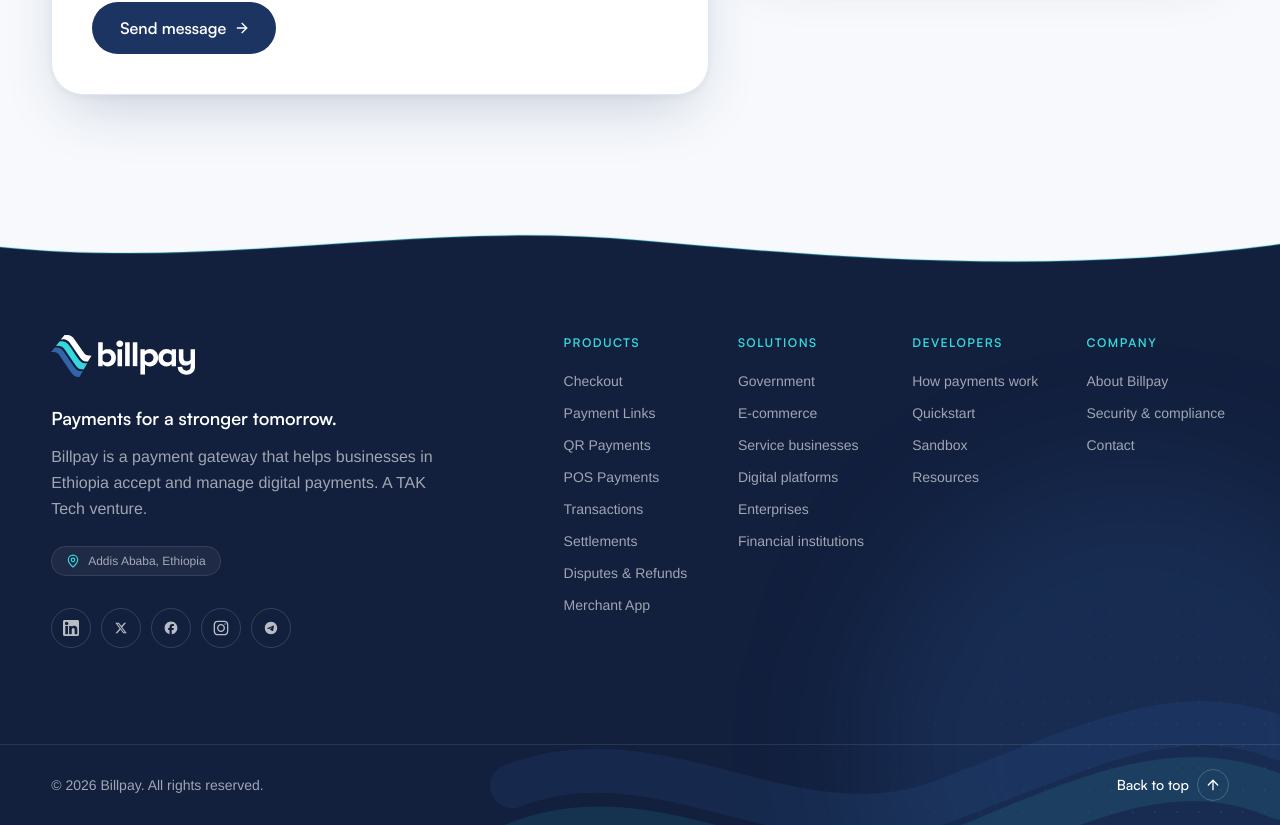
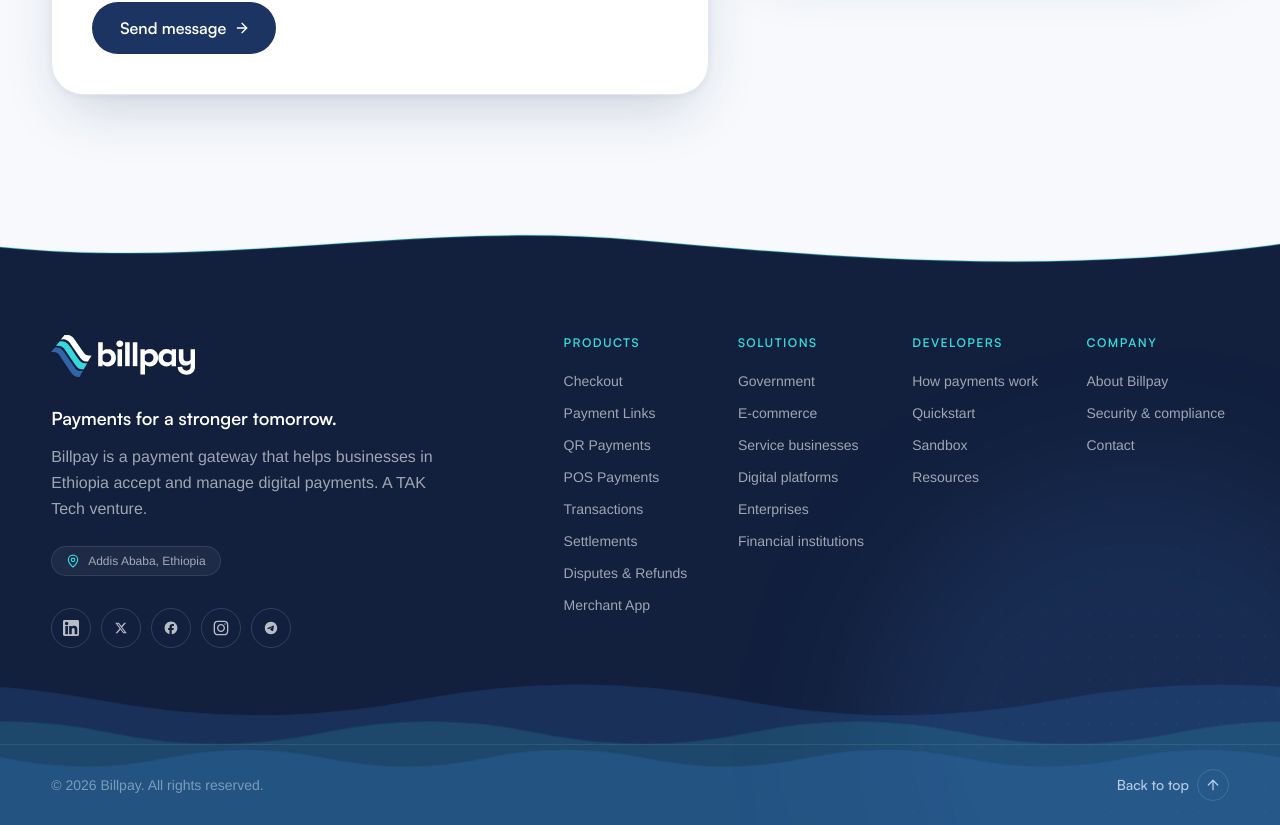
Before and after one commit to BillPayEthiopia/bill-site, a Next.js app: page /contact in a window 1280 px wide. Shown: the part 1360-2185 px from the top of the page. Built offline with nearby package versions, Linux system fonts and the light colour scheme.

Commit message:
Shared flowing waves for hero and footer

```diff
--- a/src/components/landing/hero/HeroWaves.tsx
+++ b/src/components/landing/hero/HeroWaves.tsx
@@ -1,59 +1,6 @@
-/*
- * Three layers of water at the bottom of the hero, echoing the logo's three bands.
- * Each layer is a repeating wave twice the screen width that drifts sideways forever,
- * while gently rising and falling. Pure CSS: no JavaScript, very light.
- */
+import { Waves } from "@/components/ui/Waves";
 
-const WIDTH = 2880; // two copies of a 1440 design width, so the drift loops seamlessly
-const HEIGHT = 160;
-
-/** A smooth wave across the full width, filled down to the bottom. */
-function wavePath(baseline: number, amplitude: number, wavelength: number) {
-  const half = wavelength / 2;
-  let d = `M0 ${baseline} Q ${wavelength / 4} ${baseline - amplitude} ${half} ${baseline}`;
-  for (let x = half; x < WIDTH; x += half) d += ` T ${x + half} ${baseline}`;
-  return `${d} L ${WIDTH} ${HEIGHT} L 0 ${HEIGHT} Z`;
+/** The hero's flowing waves, light version. */
+export function HeroWaves() {
+  return <Waves tone="light" className="absolute inset-x-0 bottom-0 h-40 sm:h-48" />;
 }
-
-type Layer = {
-  baseline: number;
-  amplitude: number;
-  /** Must divide 1440 evenly, so the loop has no seam. */
-  wavelength: number;
-  /** Seconds for one full drift. Slower layers feel further away. */
-  drift: number;
-  reverse?: boolean;
-  /** Seconds for one rise and fall. */
-  bob: number;
-  className: string;
-};
-
-/** Back to front: far and slow, then nearer and quicker. */
-const LAYERS: Layer[] = [
-  { baseline: 64, amplitude: 22, wavelength: 720, drift: 32, bob: 7, className: "fill-aqua/15" },
-  { baseline: 88, amplitude: 16, wavelength: 480, drift: 22, reverse: true, bob: 5.5, className: "fill-blue/10" },
-  { baseline: 112, amplitude: 12, wavelength: 360, drift: 15, bob: 4.5, className: "fill-white" },
-];
-
-export function HeroWaves() {
-  return (
-    <div aria-hidden="true" className="pointer-events-none absolute inset-x-0 bottom-0 h-40 overflow-hidden sm:h-48">
-      {LAYERS.map((layer, index) => (
-        <div
-          key={index}
-          className="absolute inset-0"
-          style={{ animation: `wave-bob ${layer.bob}s ease-in-out ${index * -1.5}s infinite alternate` }}
-        >
-          <div
-            className="absolute inset-y-0 left-0 w-[200%]"
-            style={{ animation: `wave-drift ${layer.drift}s linear infinite${layer.reverse ? " reverse" : ""}` }}
-          >
-            <svg viewBox={`0 0 ${WIDTH} ${HEIGHT}`} preserveAspectRatio="none" className="size-full">
-              <path d={wavePath(layer.baseline, layer.amplitude, layer.wavelength)} className={layer.className} />
-            </svg>
-          </div>
-        </div>
-      ))}
-    </div>
-  );
-}
--- a/src/components/layout/Footer.tsx
+++ b/src/components/layout/Footer.tsx
@@ -6,6 +6,8 @@
 import { WaveDivider } from "@/components/ui/WaveDivider";
 import { footerContent } from "@/content/footer";
 import { navGroups } from "@/content/navigation";
+import { Waves } from "@/components/ui/Waves";
+
 
 /** Underline that grows from the left on hover. */
 const linkClass =
@@ -21,37 +23,12 @@
       {/* Wave edge flowing out of the grey CTA section above */}
       <WaveDivider position="top" fill="fill-surface" />
 
-      {/* Decorative layers */}
+      <Waves tone="dark" className="absolute inset-x-0 bottom-0 h-44 sm:h-56" />
       <div aria-hidden="true" className="pointer-events-none absolute inset-0 -z-10">
+        <div className="absolute inset-x-0 top-0 h-px bg-linear-to-r from-transparent via-aqua to-transparent" />
         <div className="absolute inset-0 bg-[radial-gradient(circle,rgb(255_255_255/0.06)_1px,transparent_1px)] bg-[size:22px_22px] [mask-image:radial-gradient(ellipse_50%_60%_at_100%_100%,black,transparent)]" />
         <div className="absolute -bottom-48 -right-32 size-[34rem] rounded-full bg-blue/20 blur-3xl" />
-        <FlowingRibbons
-          viewBox="0 0 800 300"
-          strokeWidth={44}
-          className="absolute -bottom-16 right-0 h-72 w-[60%]"
-          ribbons={[
-            {
-              shapes: [
-                "M0 200 C 150 120, 300 280, 450 200 S 700 90, 800 150",
-                "M0 188 C 160 140, 290 260, 450 214 S 690 110, 800 138",
-              ],
-              className: "stroke-blue/15",
-              glowClassName: "stroke-aqua/30",
-              breathe: 10,
-              glowDelay: 1,
-            },
-            {
-              shapes: [
-                "M0 260 C 150 180, 300 340, 450 260 S 700 150, 800 210",
-                "M0 248 C 160 200, 290 320, 450 274 S 690 170, 800 198",
-              ],
-              className: "stroke-aqua/10",
-              glowClassName: "stroke-aqua/20",
-              breathe: 12,
-              glowDelay: 4,
-            },
-          ]}
-        />
+        <Waves tone="dark" className="absolute inset-x-0 bottom-0 h-44 sm:h-56" />
       </div>
 
       <Container className="grid gap-14 pb-20 pt-24 lg:grid-cols-[1.3fr_2fr] lg:gap-20 lg:pb-24 lg:pt-32">
--- /dev/null
+++ b/src/components/ui/Waves.tsx
@@ -0,0 +1,74 @@
+import { cn } from "@/lib/utils";
+
+/*
+ * Three layers of water, echoing the logo's three bands. Each layer is a repeating
+ * wave twice the container width that drifts sideways forever while gently rising
+ * and falling. Pure CSS: no JavaScript, very light.
+ */
+
+const WIDTH = 2880; // two copies of a 1440 design width, so the drift loops seamlessly
+const HEIGHT = 160;
+
+/** A smooth wave across the full width, filled down to the bottom. */
+function wavePath(baseline: number, amplitude: number, wavelength: number) {
+  const half = wavelength / 2;
+  let d = `M0 ${baseline} Q ${wavelength / 4} ${baseline - amplitude} ${half} ${baseline}`;
+  for (let x = half; x < WIDTH; x += half) d += ` T ${x + half} ${baseline}`;
+  return `${d} L ${WIDTH} ${HEIGHT} L 0 ${HEIGHT} Z`;
+}
+
+type Layer = {
+  baseline: number;
+  amplitude: number;
+  /** Must divide 1440 evenly, so the loop has no seam. */
+  wavelength: number;
+  /** Seconds for one full drift. Slower layers feel further away. */
+  drift: number;
+  reverse?: boolean;
+  /** Seconds for one rise and fall. */
+  bob: number;
+  className: string;
+};
+
+const SHAPES = [
+  { baseline: 64, amplitude: 22, wavelength: 720, drift: 32, bob: 7 },
+  { baseline: 88, amplitude: 16, wavelength: 480, drift: 22, reverse: true, bob: 5.5 },
+  { baseline: 112, amplitude: 12, wavelength: 360, drift: 15, bob: 4.5 },
+];
+
+/** Back to front. Light: front layer is white, melting into the next section. */
+const TONES: Record<"light" | "dark", string[]> = {
+  light: ["fill-aqua/15", "fill-blue/10", "fill-white"],
+  dark: ["fill-blue/15", "fill-aqua/[0.07]", "fill-blue/20"],
+};
+
+type WavesProps = {
+  tone?: "light" | "dark";
+  /** Position and height, e.g. "absolute inset-x-0 bottom-0 h-48". */
+  className?: string;
+};
+
+export function Waves({ tone = "light", className }: WavesProps) {
+  const layers: Layer[] = SHAPES.map((shape, index) => ({ ...shape, className: TONES[tone][index] }));
+
+  return (
+    <div aria-hidden="true" className={cn("pointer-events-none overflow-hidden", className)}>
+      {layers.map((layer, index) => (
+        <div
+          key={index}
+          className="absolute inset-0"
+          style={{ animation: `wave-bob ${layer.bob}s ease-in-out ${index * -1.5}s infinite alternate` }}
+        >
+          <div
+            className="absolute inset-y-0 left-0 w-[200%]"
+            style={{ animation: `wave-drift ${layer.drift}s linear infinite${layer.reverse ? " reverse" : ""}` }}
+          >
+            <svg viewBox={`0 0 ${WIDTH} ${HEIGHT}`} preserveAspectRatio="none" className="size-full">
+              <path d={wavePath(layer.baseline, layer.amplitude, layer.wavelength)} className={layer.className} />
+            </svg>
+          </div>
+        </div>
+      ))}
+    </div>
+  );
+}
```
